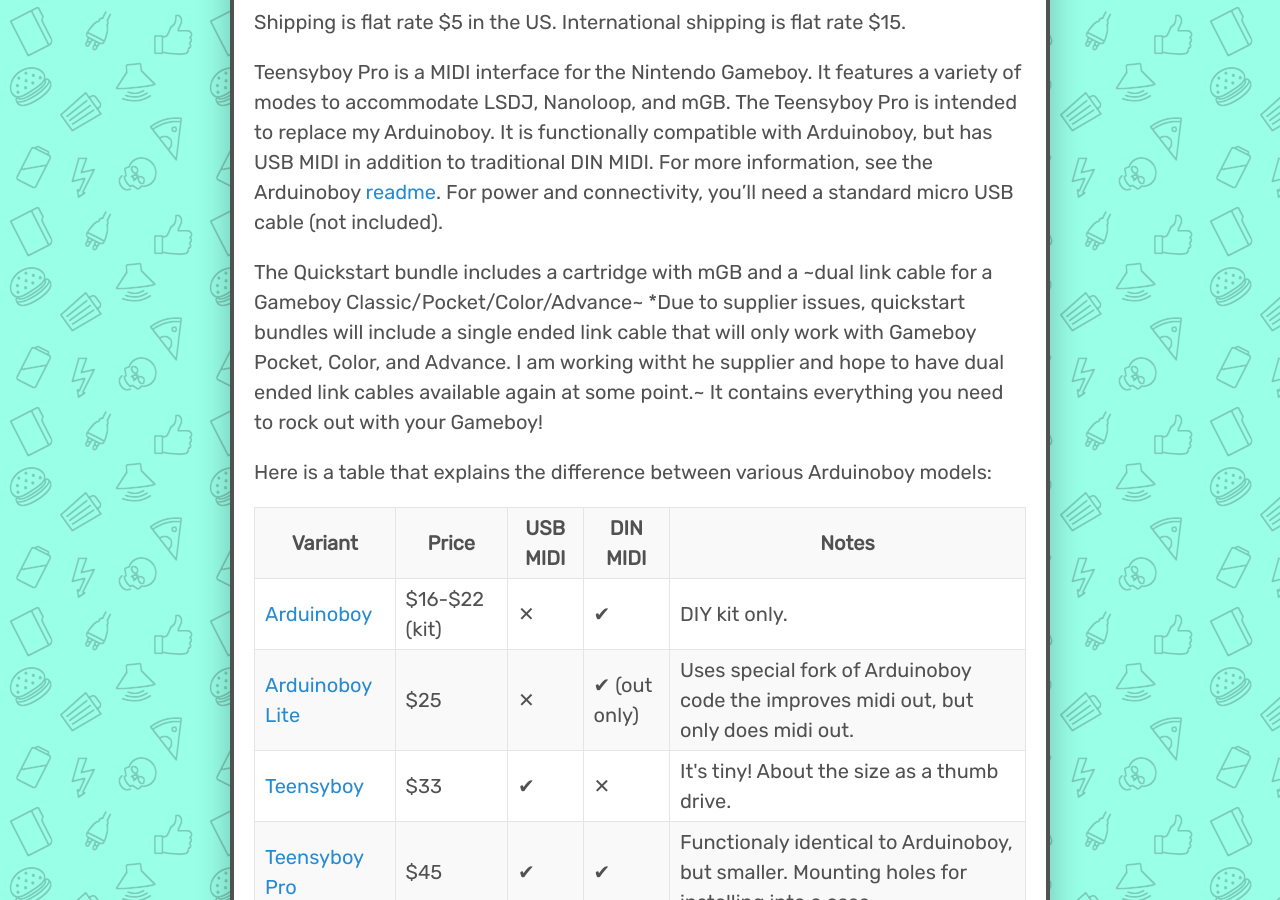
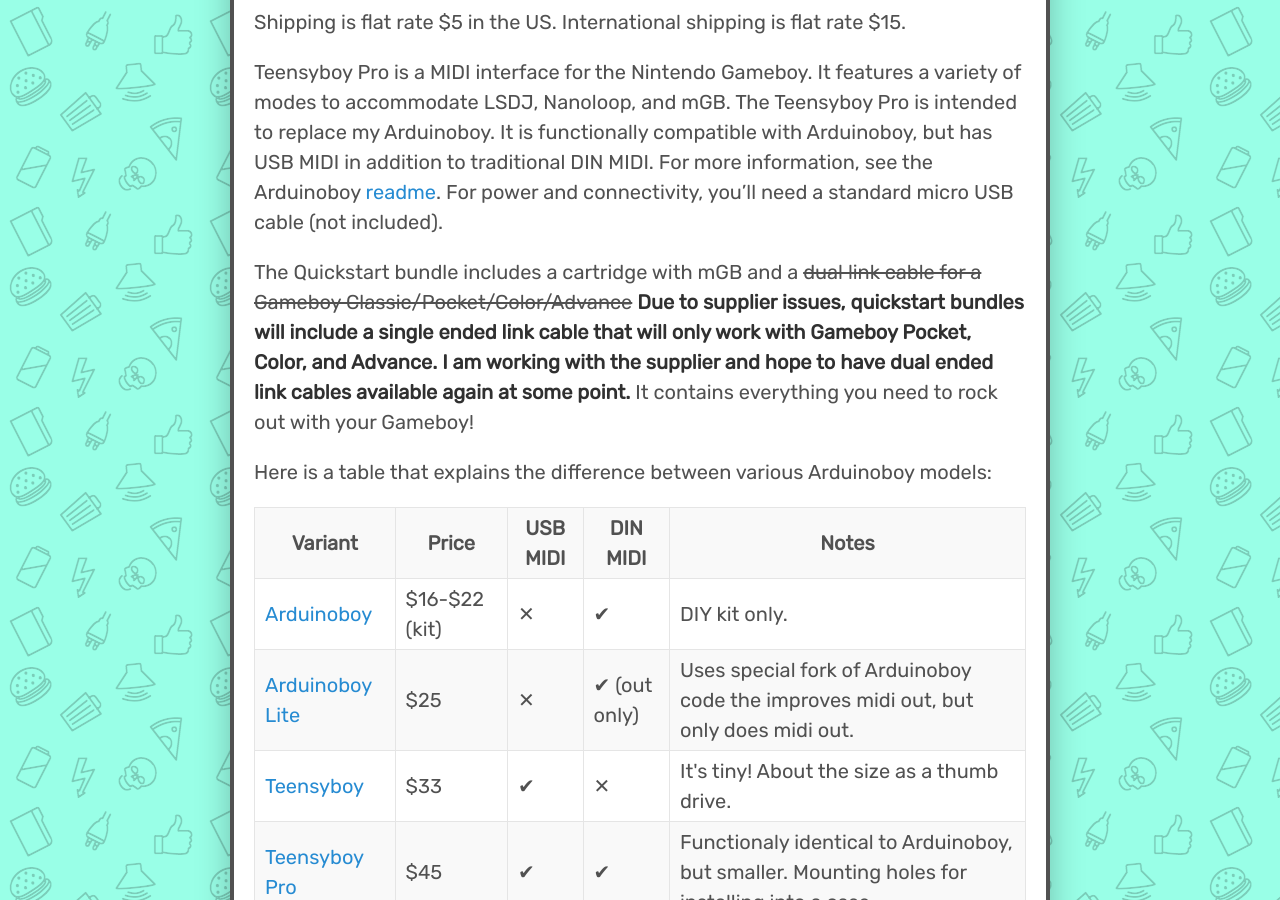
Before and after one commit to catskull/catskullelectronics.com, a Jekyll site: the page built from _posts/2018-02-02-teensyboypro.md, in a window 1280 px wide and 900 px high, scrolled down 1395 px. Built offline with Jekyll 4.4.1, drawn with Linux system fonts in a browser that asks for light colours.

Commit message:
Fix strikethrough and bold text

```diff
--- a/_posts/2018-02-02-teensyboypro.md
+++ b/_posts/2018-02-02-teensyboypro.md
@@ -46,7 +46,7 @@
 
 Teensyboy Pro is a MIDI interface for the Nintendo Gameboy. It features a variety of modes to accommodate LSDJ, Nanoloop, and mGB. The Teensyboy Pro is intended to replace my Arduinoboy. It is functionally compatible with Arduinoboy, but has USB MIDI in addition to traditional DIN MIDI. For more information, see the Arduinoboy [readme](https://github.com/trash80/Arduinoboy/blob/master/README.md). For power and connectivity, you'll need a standard micro USB cable (not included).
 
-The Quickstart bundle includes a cartridge with mGB and a ~dual link cable for a Gameboy Classic/Pocket/Color/Advance~ *Due to supplier issues, quickstart bundles will include a single ended link cable that will only work with Gameboy Pocket, Color, and Advance. I am working witht he supplier and hope to have dual ended link cables available again at some point.~ It contains everything you need to rock out with your Gameboy!
+The Quickstart bundle includes a cartridge with mGB and a ~~dual link cable for a Gameboy Classic/Pocket/Color/Advance~~ **Due to supplier issues, quickstart bundles will include a single ended link cable that will only work with Gameboy Pocket, Color, and Advance. I am working with the supplier and hope to have dual ended link cables available again at some point.** It contains everything you need to rock out with your Gameboy!
 
 Here is a table that explains the difference between various Arduinoboy models:
 
```
